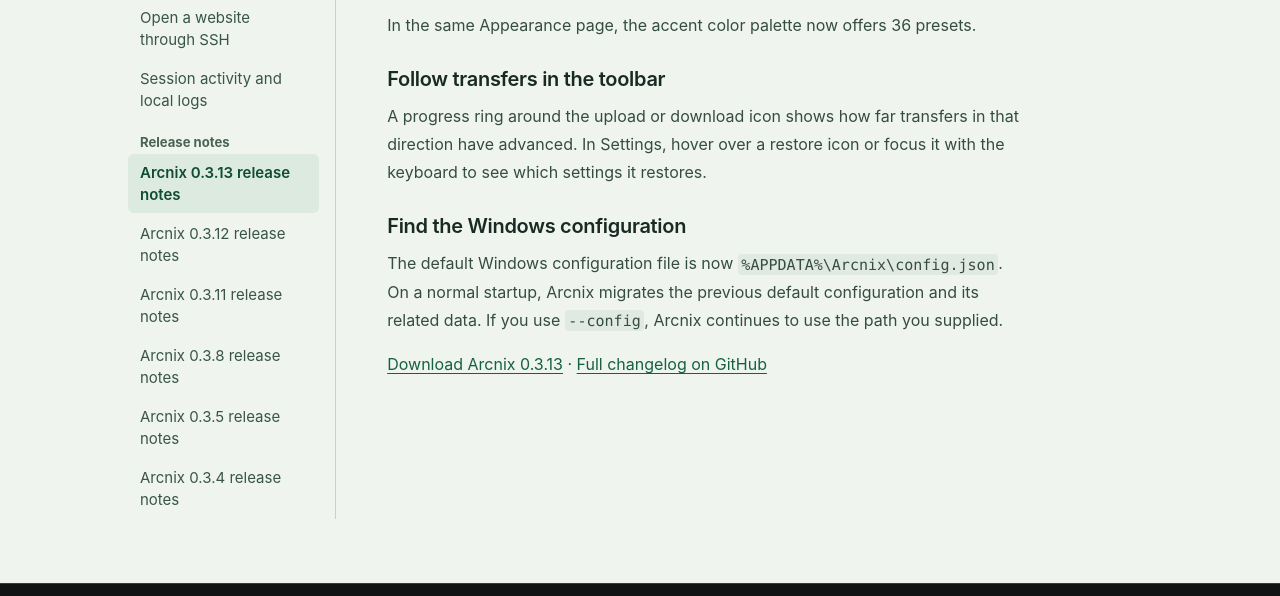
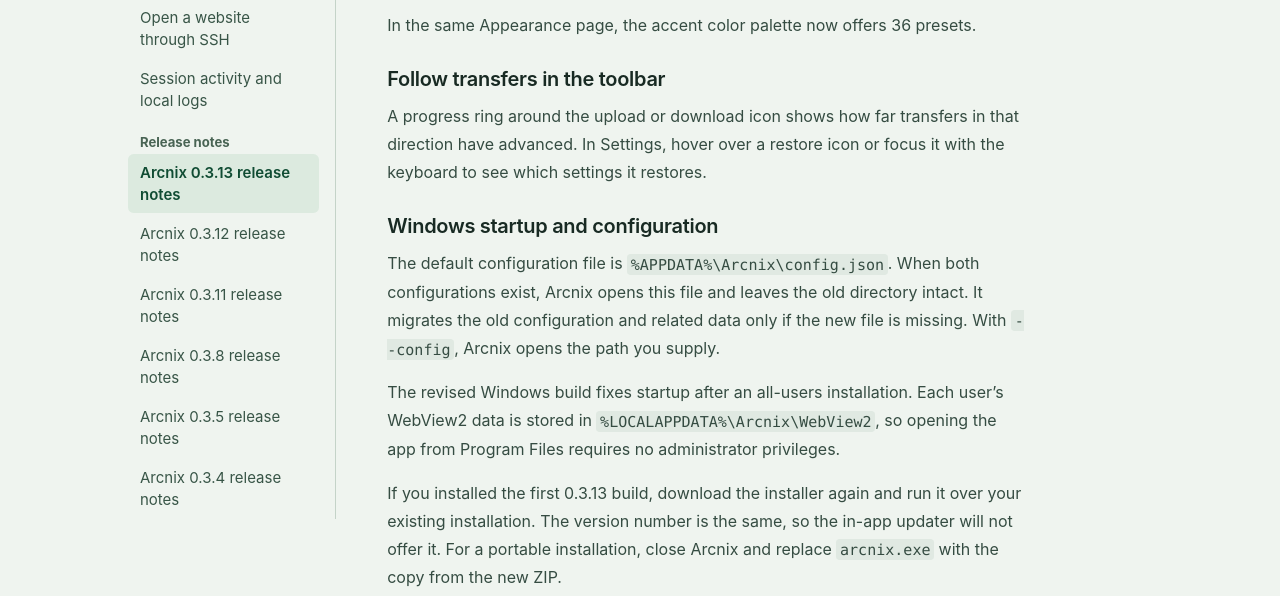
Before and after one commit to arcnix-org/website, an Astro site: page /docs/release-0-3-13 in a window 1280 px wide. Shown: the part 514-1110 px from the top of the page. Built offline with nearby package versions, Linux system fonts and the light colour scheme; Astro itself is replaced by a stand-in of ours; a web font is replaced by a local one.

Commit message:
Restore 0.3.13 downloads and explain the revised Windows build

```diff
--- a/docs/guide/en/release-0-3-13.md
+++ b/docs/guide/en/release-0-3-13.md
@@ -16,8 +16,12 @@ In the same Appearance page, the accent color palette now offers 36 presets.
 
 A progress ring around the upload or download icon shows how far transfers in that direction have advanced. In Settings, hover over a restore icon or focus it with the keyboard to see which settings it restores.
 
-## Find the Windows configuration
+## Windows startup and configuration
 
-The default Windows configuration file is now `%APPDATA%\Arcnix\config.json`. On a normal startup, Arcnix migrates the previous default configuration and its related data. If you use `--config`, Arcnix continues to use the path you supplied.
+The default configuration file is `%APPDATA%\Arcnix\config.json`. When both configurations exist, Arcnix opens this file and leaves the old directory intact. It migrates the old configuration and related data only if the new file is missing. With `--config`, Arcnix opens the path you supply.
+
+The revised Windows build fixes startup after an all-users installation. Each user's WebView2 data is stored in `%LOCALAPPDATA%\Arcnix\WebView2`, so opening the app from Program Files requires no administrator privileges.
+
+If you installed the first 0.3.13 build, download the installer again and run it over your existing installation. The version number is the same, so the in-app updater will not offer it. For a portable installation, close Arcnix and replace `arcnix.exe` with the copy from the new ZIP.
 
 [Download Arcnix 0.3.13](/downloads/) · [Full changelog on GitHub](https://github.com/arcnix-org/arcnix/blob/v0.3.13/CHANGELOG.md)
--- a/docs/guide/zh-cn/release-0-3-13.md
+++ b/docs/guide/zh-cn/release-0-3-13.md
@@ -16,8 +16,12 @@ order: 13
 
 上传和下载图标各自用外圈显示对应方向的传输进度。在设置中，将鼠标移到恢复图标上，或用键盘聚焦它，即可看到具体会恢复哪一项。
 
-## 查找 Windows 配置文件
+## Windows 启动与配置
 
-Windows 默认配置文件现位于 `%APPDATA%\Arcnix\config.json`。正常启动时，阿牛桌面会迁移原默认位置的配置及相关数据。使用 `--config` 时，应用会继续使用指定的路径。
+Windows 默认配置文件位于 `%APPDATA%\Arcnix\config.json`。新旧配置并存时，阿牛桌面直接读取这个文件，并保留旧目录。只有缺少新配置时才迁移旧配置及相关数据。使用 `--config` 时，应用继续读取指定的文件。
+
+此次重新发布修复了为所有用户安装后点击图标无法启动的问题。WebView2 数据保存在各自用户的 `%LOCALAPPDATA%\Arcnix\WebView2`，普通用户可以直接从 Program Files 启动应用。
+
+如果已安装首批 0.3.13，请重新下载安装程序并覆盖安装。两次发布的版本号相同，应用内更新不会提示升级。使用便携版时，请退出阿牛桌面，再用新 ZIP 中的 `arcnix.exe` 替换原文件。
 
 [下载阿牛桌面 0.3.13](/zh-cn/downloads/) · [在 GitHub 查看完整更新记录](https://github.com/arcnix-org/arcnix/blob/v0.3.13/CHANGELOG.md)
--- a/src/lib/site.ts
+++ b/src/lib/site.ts
@@ -4,7 +4,7 @@ export const sections = ['workspace', 'operations', 'videos', 'docs', 'downloads
 export type Section = typeof sections[number];
 
 export const repo = 'https://github.com/arcnix-org/arcnix';
-export const version = '0.3.12';
+export const version = '0.3.13';
 export const tag = `v${version}`;
 export const releaseGuide = `docs/release-${version.replaceAll('.', '-')}/`;
 export const sitePath = (locale: Locale, path = '') => (locale === 'en' ? '/' : '/zh-cn/') + path;
```
